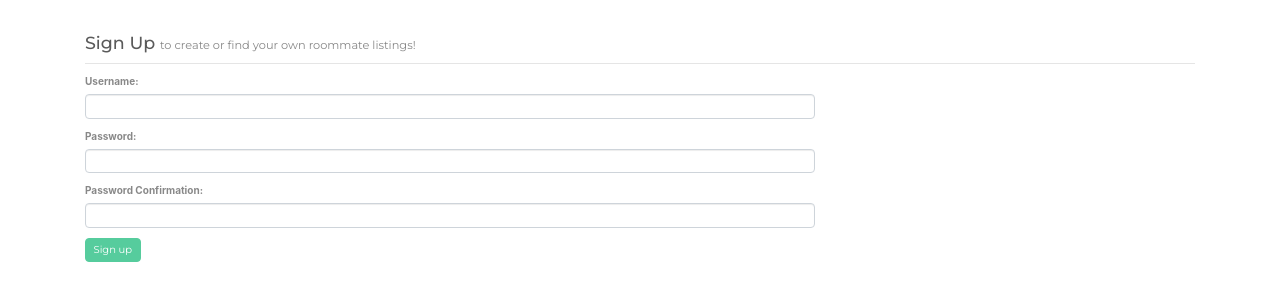
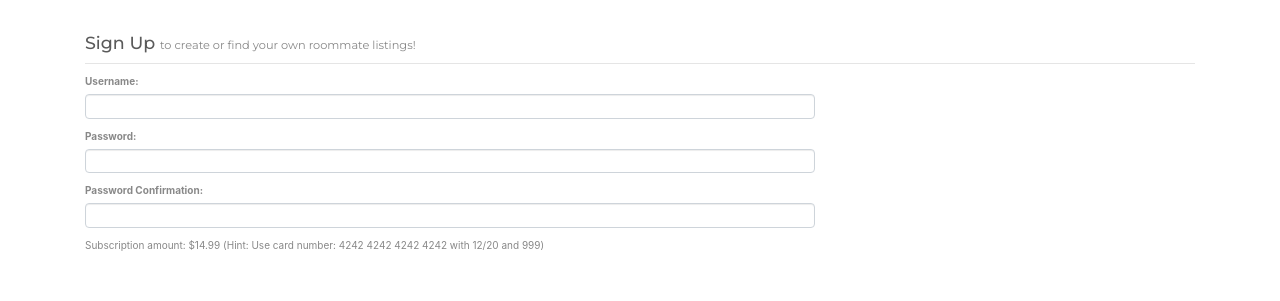
Before and after one commit to Jeromeschmidt/frienden, a Django app: page /accounts/signup in a window 1280 px wide. Shown: the part 62-363 px from the top of the page. Run offline with Django 3.2, Linux system fonts and the light colour scheme; some libraries are stand-ins or nearby versions.

Commit message:
added requirements.txt

```diff
--- /dev/null
+++ b/requirements.txt
@@ -0,0 +1,5 @@
+asgiref==3.2.3
+Django==3.0
+djangorestframework==3.10.3
+pytz==2019.3
+sqlparse==0.3.0
--- a/roommate_finder/templates/registration/signup.html
+++ b/roommate_finder/templates/registration/signup.html
@@ -18,7 +18,18 @@
                     </div>
                 </div>
             {% endfor %}
-            <button type="submit" class="btn btn-success">Sign up</button>
+            Subscription amount: $14.99 (Hint: Use card number: 4242 4242 4242 4242 with 12/20 and 999)
+            <br>
+            <form action="/create_subscription.php" method="POST" type="submit" class="btn btn-success">
+                <script
+                    src="https://checkout.stripe.com/checkout.js" class="stripe-button"
+                    data-key="pk_test_TYooMQauvdEDq54NiTphI7jx"
+                    data-name="Roommate and tenant finder"
+                    data-description="Roommate and tenant finder"
+                    data-amount="1499"
+                    data-label="Sign Up">
+                </script>
+            </form>
           </form>
         </div>
       </div>
```
Also changed, not shown: db.sqlite3.
